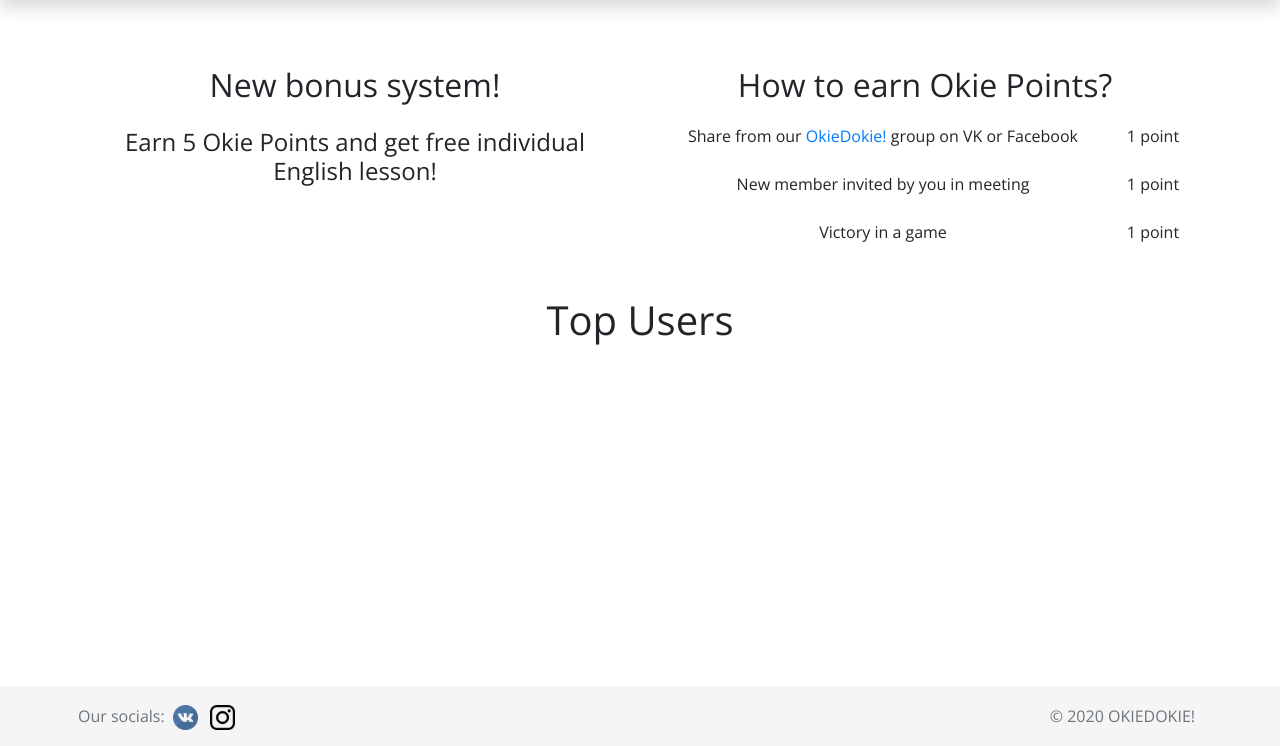
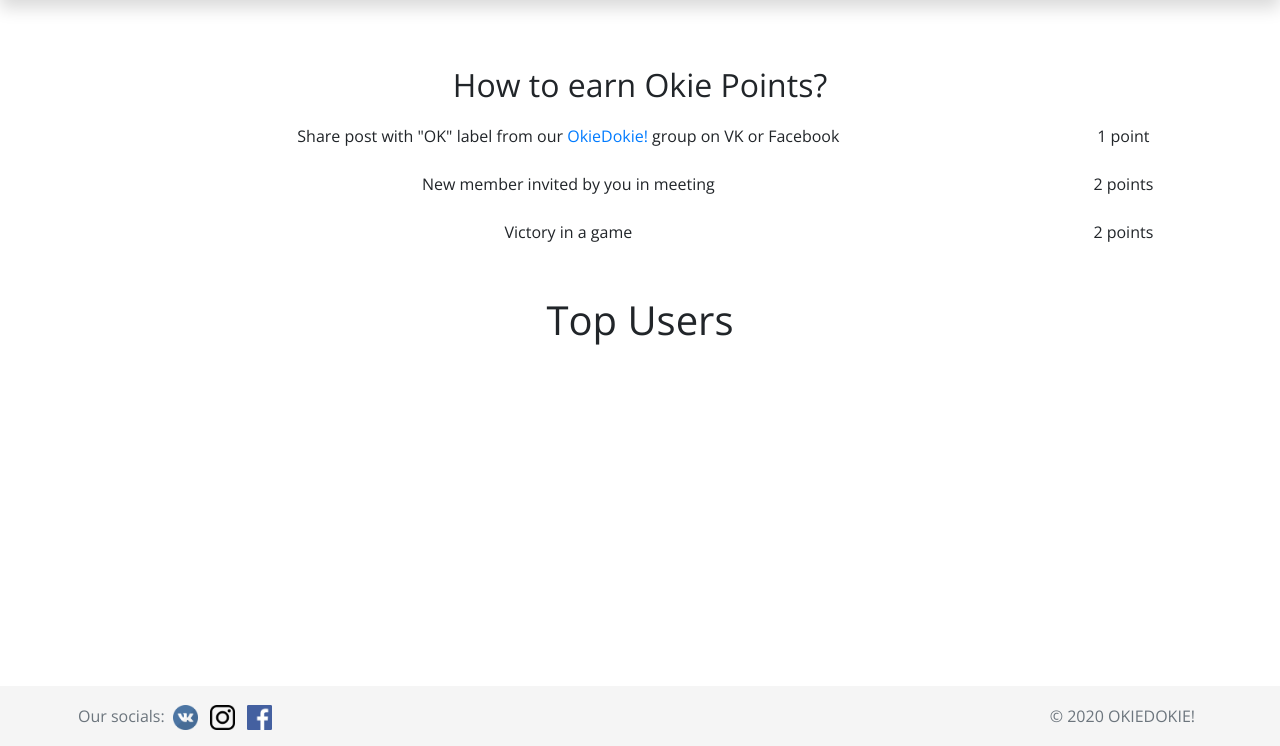
Before and after one commit to stnoov/okiedokie, a Flask app: page /okiepoints in a window 1280 px wide. Shown: the part 54-800 px from the top of the page. Run offline with Flask 2, Linux system fonts and the light colour scheme; some libraries are stand-ins or nearby versions.

Commit message:
Update translations, change points reward

```diff
--- a/okiedokie/meetings/utils.py
+++ b/okiedokie/meetings/utils.py
@@ -13,7 +13,7 @@ def send_notification_email(user, event):
 Ссылку на конференцию в Zoom вы сможете найти на странице занятия за 15 минут до его начала.
 
 С уважением,
-Админинистрация OkieDokie!
+OkieDokie!
             '''
 
     mail.send(msg)
--- a/okiedokie/templates/base.html
+++ b/okiedokie/templates/base.html
@@ -56,16 +56,20 @@
     <ul class="nav navbar-nav navbar-right">
         {% if current_user.is_authenticated %}
             <li></li>
-                <li id="logout" class="nav-item"><a class="btn btn-outline-primary ml-3" href="{{ url_for('users.logout') }}">{{ _('Logout') }} </a></li>
+            <li id="logout" class="nav-item"><a class="btn btn-outline-primary ml-3"
+                                                href="{{ url_for('users.logout') }}">{{ _('Logout') }} </a></li>
         {% else %}
             <div class="d-inline my-2 my-lg-0 d-inline-block">
-                    <li class="nav-item"><a id="login " class="ml-3 nav-right btn btn-outline-primary text-decoration-none d-inline-block"
-                       href="{{ url_for('users.sign_in') }}">{{ _('Sign in') }} </a> <a class="nav-right btn btn-primary d-inline-block"
+                <li class="nav-item"><a id="login "
+                                        class="ml-3 nav-right btn btn-outline-primary text-decoration-none d-inline-block"
+                                        href="{{ url_for('users.sign_in') }}">{{ _('Sign in') }} </a> <a
+                        class="nav-right btn btn-primary d-inline-block"
                         href="{{ url_for('users.sign_up') }}">{{ _('Sign up') }}</a></li>
             </div>
         {% endif %}
     </ul>
-    <button id="nav-collapse-button" class="navbar-toggler ml-auto" type="button" data-toggle="collapse" data-target="#navbarSupportedContent"
+    <button id="nav-collapse-button" class="navbar-toggler ml-auto" type="button" data-toggle="collapse"
+            data-target="#navbarSupportedContent"
             aria-controls="navbarSupportedContent" aria-expanded="false" aria-label="Toggle navigation">
         <span class="navbar-toggler-icon"></span>
     </button>
@@ -100,6 +104,11 @@
                     <li class="d-inline-block mr-2"><img src="{{ url_for('static', filename='images/inst.png') }}"
                                                          style="height: 25px;" alt="instagram"/></li>
                 </a>
+                <a target="_blank" rel="noopener noreferrer"
+                   href="https://www.facebook.com/okiedokieenglishclub">
+                    <li class="d-inline-block mr-2"><img src="{{ url_for('static', filename='images/facebook.png') }}"
+                                                         style="height: 25px;" alt="facebook"/></li>
+                </a>
             </div>
             <div class="col text-right">
                 <span class="text-muted ">© 2020 OKIEDOKIE!</span>
--- a/okiedokie/templates/okiepoints.html
+++ b/okiedokie/templates/okiepoints.html
@@ -8,25 +8,21 @@ Okie Points
 <div class="container mt-5 text-center">
     <div class="row">
         <div class="col">
-            <p class="h2">{{ _('New bonus system') }}!</p>
-            <p class="h4 mt-4">{{ _('Earn 5 Okie Points and get free individual English lesson') }}!</p>
-        </div>
-        <div class="col">
             <p class="h2 ">{{ _('How to earn Okie Points') }}?</p>
 
     <table class="table">
         <tbody>
         <tr>
-            <td>{{ _('Share from our') }}  <a href="https://vk.com/public195995603">OkieDokie!</a> {{ _('group on VK or Facebook') }} </td>
+            <td>{{ _('Share post with "OK" label from our') }}  <a href="https://vk.com/public195995603">OkieDokie!</a> {{ _('group on VK or Facebook') }} </td>
             <td>1 point</td>
         </tr>
         <tr>
             <td>{{ _('New member invited by you in meeting') }}</td>
-            <td>1 point</td>
+            <td>2 points</td>
         </tr>
         <tr>
             <td>{{ _('Victory in a game') }}</td>
-            <td>1 point</td>
+            <td>2 points</td>
         </tr>
         <tr>
             <td></td>
```
Also changed, not shown: okiedokie/static/images/facebook.png (added), okiedokie/translations/ru/LC_MESSAGES/messages.po, 1 other file. Lines whose indentation alone changed are shown as unchanged.
